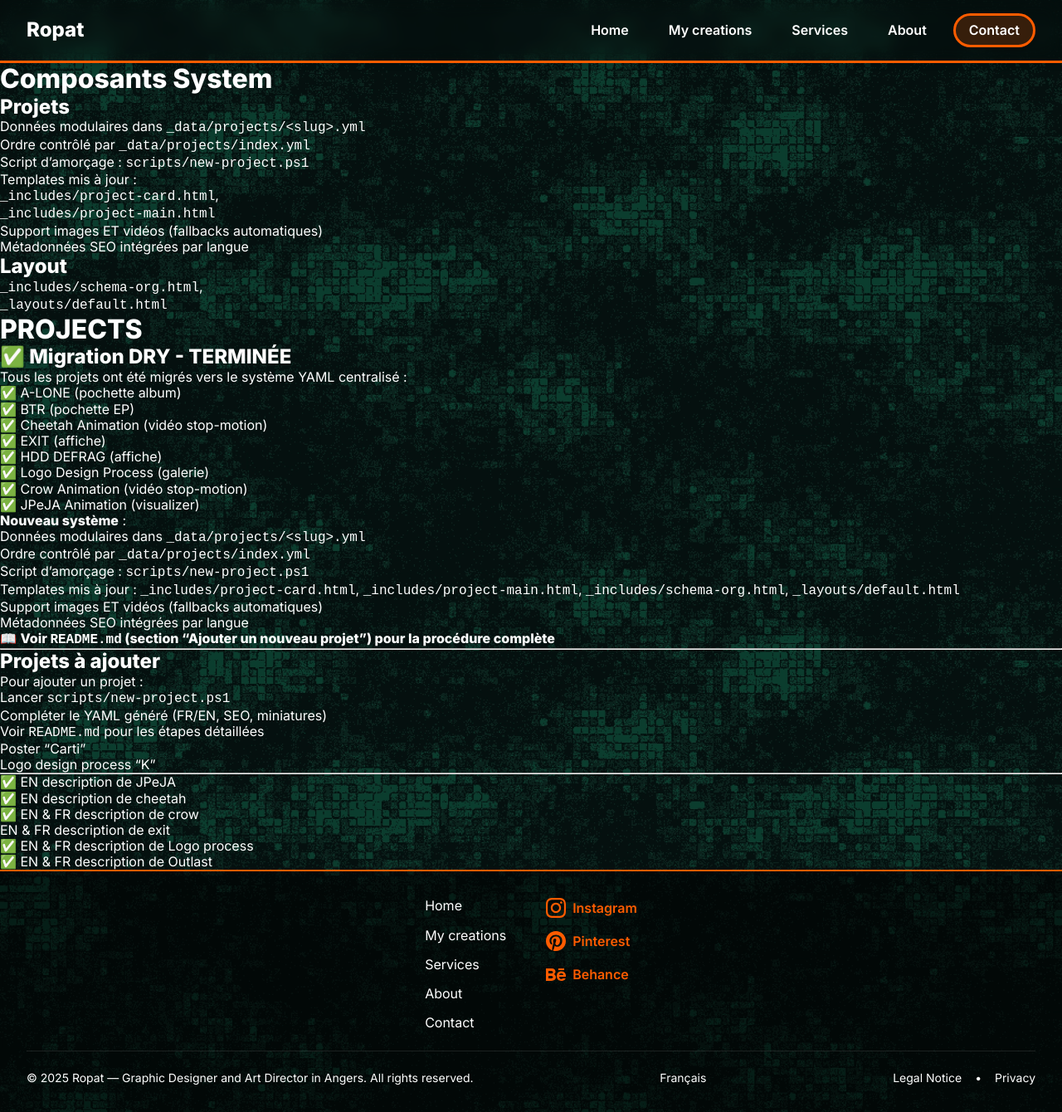
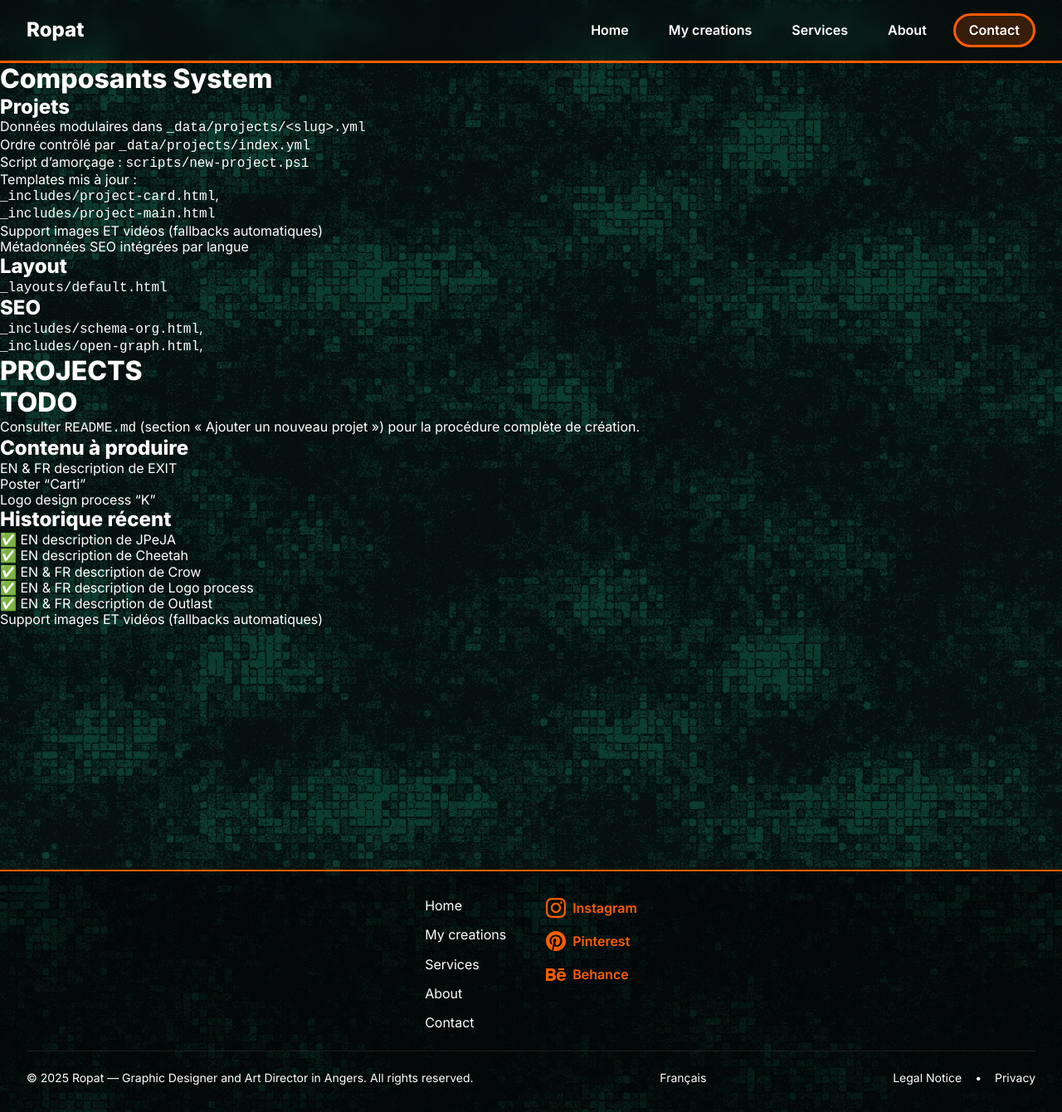
Before and after one commit to 7Nautilus/ropat-portfolio, a Jekyll site: the page built from TODO.md, in a window 1280 px wide and 1340 px high. Shown: the whole window at 83% size. Built offline with Jekyll 4.4.1, drawn with Linux system fonts in a browser that asks for light colours; our own code applies the rules of GitHub Pages for plain Markdown files.

Commit message:
README.md TODO.md update

```diff
--- a/TODO.md
+++ b/TODO.md
@@ -14,51 +14,34 @@
 
 ## Layout
 
+- `_layouts/default.html`
+
+
+## SEO
+
 - `_includes/schema-org.html`,
-- `_layouts/default.html`
+- `_includes/open-graph.html`,
+
+
+
 
 # PROJECTS
 
-## ✅ Migration DRY - TERMINÉE
+# TODO
 
-Tous les projets ont été migrés vers le système YAML centralisé :
-- ✅ A-LONE (pochette album)
-- ✅ BTR (pochette EP)
-- ✅ Cheetah Animation (vidéo stop-motion)
-- ✅ EXIT (affiche)
-- ✅ HDD DEFRAG (affiche)
-- ✅ Logo Design Process (galerie)
-- ✅ Crow Animation (vidéo stop-motion)
-- ✅ JPeJA Animation (visualizer)
+> Consulter `README.md` (section « Ajouter un nouveau projet ») pour la procédure complète de création.
 
-**Nouveau système** :
-- Données modulaires dans `_data/projects/<slug>.yml`
-- Ordre contrôlé par `_data/projects/index.yml`
-- Script d'amorçage : `scripts/new-project.ps1`
-- Templates mis à jour : `_includes/project-card.html`, `_includes/project-main.html`, `_includes/schema-org.html`, `_layouts/default.html`
-- Support images ET vidéos (fallbacks automatiques)
-- Métadonnées SEO intégrées par langue
+## Contenu à produire
 
-📖 **Voir `README.md` (section "Ajouter un nouveau projet") pour la procédure complète**
-
----
-
-## Projets à ajouter
-
-Pour ajouter un projet :
-- Lancer `scripts/new-project.ps1`
-- Compléter le YAML généré (FR/EN, SEO, miniatures)
-- Voir `README.md` pour les étapes détaillées
-
-
+- EN & FR description de EXIT
 - Poster "Carti"
 - Logo design process "K"
 
----
+## Historique récent
 
 - ✅ EN description de JPeJA
-- ✅ EN description de cheetah
-- ✅ EN & FR description de crow
-- EN & FR description de exit
+- ✅ EN description de Cheetah
+- ✅ EN & FR description de Crow
 - ✅ EN & FR description de Logo process
 - ✅ EN & FR description de Outlast
+- Support images ET vidéos (fallbacks automatiques)
```
Also changed, not shown: README.md.
